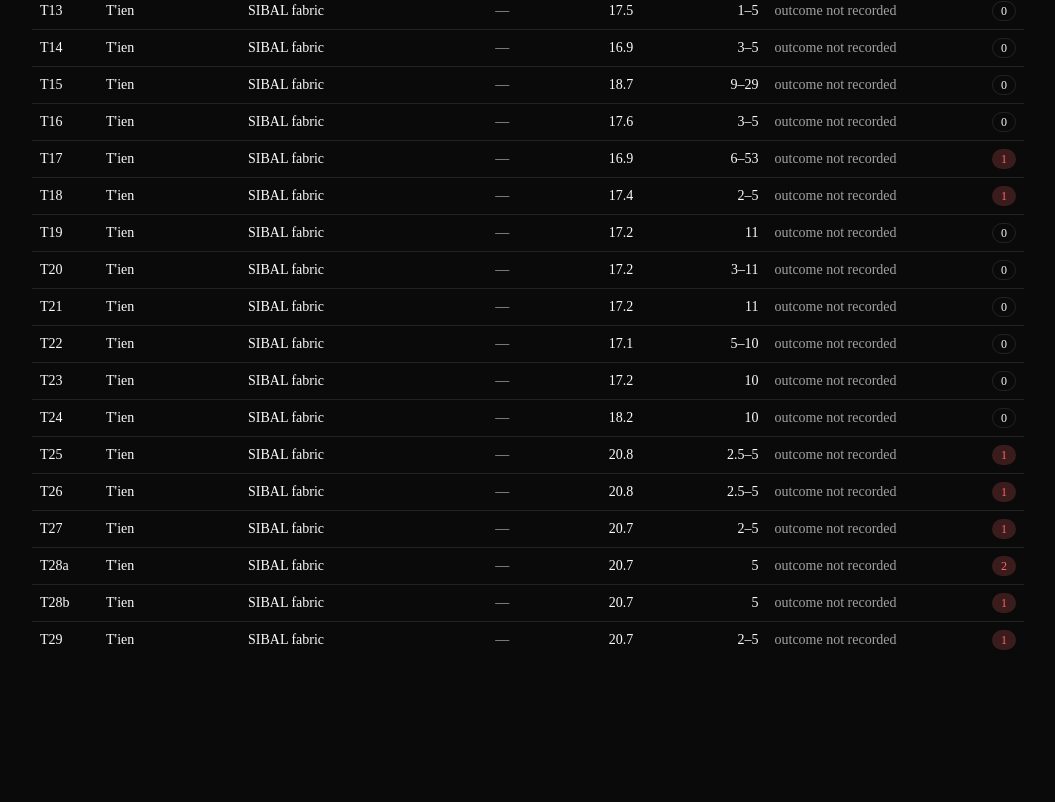
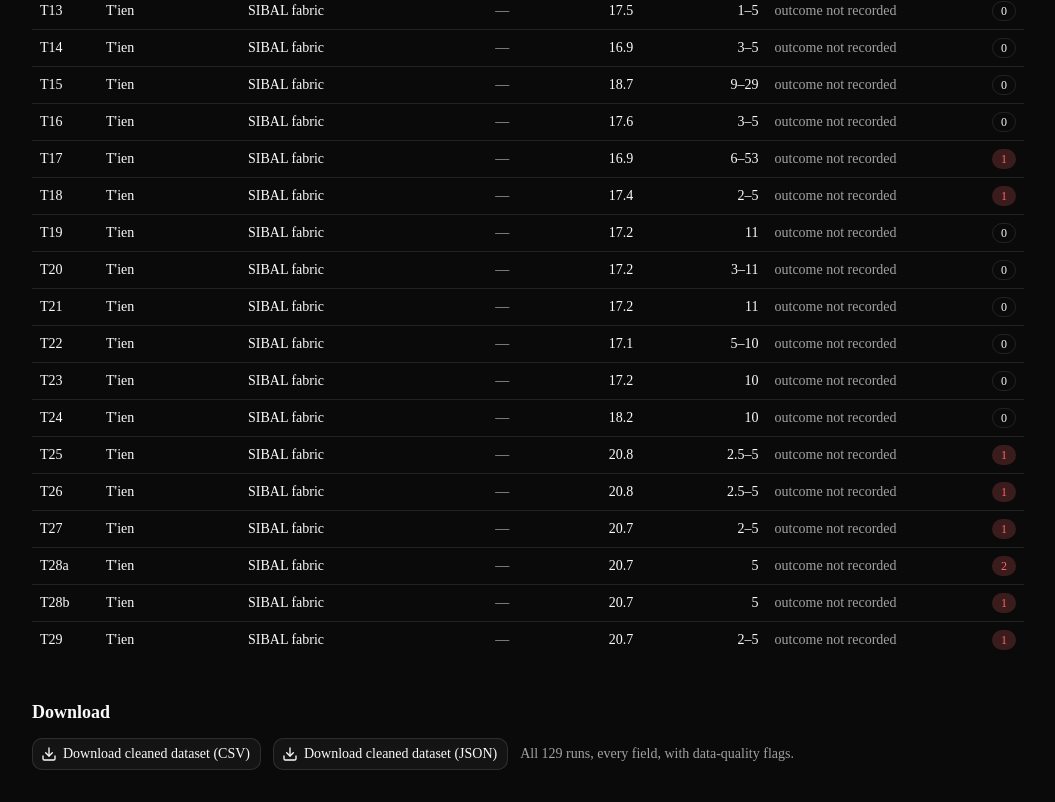
Before and after one commit to Mahoozi/NASA-2026, a Next.js app: page /lab in a window 1280 px wide. Shown: the part 5954-6756 px from the top of the page, without its empty margins (112-1167 px from the left). Before the commit the page ends 6644 px from the top, so only its background shows below. Built offline with nearby package versions, Linux system fonts and the light colour scheme.

Commit message:
Add dataset download

```diff
--- /dev/null
+++ b/app/lab/download-dataset.tsx
@@ -0,0 +1,39 @@
+"use client";
+// Person A — client-side download of the cleaned dataset. No server call.
+import { DownloadIcon } from "lucide-react";
+import type { Run } from "@/lib/schema";
+import { Button } from "@/components/ui/button";
+import { runsToCsv, runsToJson } from "./export";
+
+function save(text: string, filename: string, type: string) {
+  const url = URL.createObjectURL(new Blob([text], { type }));
+  const a = document.createElement("a");
+  a.href = url;
+  a.download = filename;
+  a.click();
+  setTimeout(() => URL.revokeObjectURL(url), 0);
+}
+
+export function DownloadDataset({ runs }: { runs: Run[] }) {
+  return (
+    <div className="flex flex-wrap items-center gap-3">
+      <Button
+        variant="outline"
+        onClick={() => save(runsToCsv(runs), "psi-25-bass2-runs.csv", "text/csv;charset=utf-8")}
+      >
+        <DownloadIcon data-icon="inline-start" />
+        Download cleaned dataset (CSV)
+      </Button>
+      <Button
+        variant="outline"
+        onClick={() => save(runsToJson(runs), "psi-25-bass2-runs.json", "application/json")}
+      >
+        <DownloadIcon data-icon="inline-start" />
+        Download cleaned dataset (JSON)
+      </Button>
+      <p className="text-sm text-muted-foreground">
+        All {runs.length} runs, every field, with data-quality flags.
+      </p>
+    </div>
+  );
+}
--- /dev/null
+++ b/app/lab/export.ts
@@ -0,0 +1,55 @@
+// Person A — serialise the cleaned runs for download. Pure.
+import type { Run } from "@/lib/schema";
+
+const NOTE =
+  "PSI-25 (BASS-II) experiment table, imported by Firebreak. One row per run. " +
+  "Values are as recorded in the source; doubtful values are null and listed in flags, never corrected.";
+
+const COLUMNS: [string, (r: Run) => string | number | null | undefined][] = [
+  ["id", (r) => r.id],
+  ["investigation_id", (r) => r.investigationId],
+  ["pi", (r) => r.pi],
+  ["test_id", (r) => r.testId],
+  ["date", (r) => r.date],
+  ["material_family", (r) => r.material.family],
+  ["material_raw", (r) => r.material.raw],
+  ["thickness_mm", (r) => r.material.thicknessMm],
+  ["width_cm", (r) => r.material.widthCm],
+  ["diameter_in", (r) => r.material.diameterIn],
+  ["o2_initial_pct", (r) => r.o2InitialPct],
+  ["o2_final_pct", (r) => r.o2FinalPct],
+  ["flow_min_cm_s", (r) => r.flowCmS.min],
+  ["flow_max_cm_s", (r) => r.flowCmS.max],
+  ["flow_raw", (r) => r.flowCmS.raw],
+  ["events", (r) => r.events.join("; ")],
+  ["co2_initial_pct", (r) => r.co2.initialPct],
+  ["co2_final_pct", (r) => r.co2.finalPct],
+  ["co_initial_ppm", (r) => r.co.initialPpm],
+  ["co_final_ppm", (r) => r.co.finalPpm],
+  ["co_raw", (r) => r.co.raw],
+  ["flags", (r) => r.flags.join("; ")],
+  ["source_url", (r) => r.sourceUrl],
+];
+
+const cell = (v: string | number | null | undefined) => {
+  if (v === null || v === undefined) return "";
+  const s = String(v);
+  return /[",\n\r]/.test(s) ? `"${s.replace(/"/g, '""')}"` : s;
+};
+
+const sourceUrls = (runs: Run[]) => [...new Set(runs.map((r) => r.sourceUrl))];
+
+/** CSV with a leading `#` comment naming the source. Empty cell = null. */
+export function runsToCsv(runs: Run[]): string {
+  const lines = [
+    `# ${NOTE} Source: ${sourceUrls(runs).join(", ")}`,
+    COLUMNS.map(([name]) => name).join(","),
+    ...runs.map((r) => COLUMNS.map(([, get]) => cell(get(r))).join(",")),
+  ];
+  return lines.join("\r\n") + "\r\n";
+}
+
+/** JSON keeps the Run[] shape from lib/schema.ts, wrapped with the source note. */
+export function runsToJson(runs: Run[]): string {
+  return JSON.stringify({ note: NOTE, sourceUrl: sourceUrls(runs).join(", "), runs }, null, 2) + "\n";
+}
--- a/app/lab/page.tsx
+++ b/app/lab/page.tsx
@@ -2,6 +2,7 @@
 import { Suspense } from "react";
 import runsJson from "@/data/runs.json";
 import type { Run } from "@/lib/schema";
+import { DownloadDataset } from "./download-dataset";
 import { LabClient } from "./lab-client";
 import { loadInvestigations } from "./load-investigations";
 import { RunsTable } from "./runs-table";
@@ -34,6 +35,13 @@ export default function LabPage() {
         </div>
         <RunsTable runs={runs} />
       </section>
+
+      <section className="flex flex-col gap-3" aria-labelledby="download-heading">
+        <h2 id="download-heading" className="text-lg font-semibold">
+          Download
+        </h2>
+        <DownloadDataset runs={runs} />
+      </section>
     </div>
   );
 }
```
